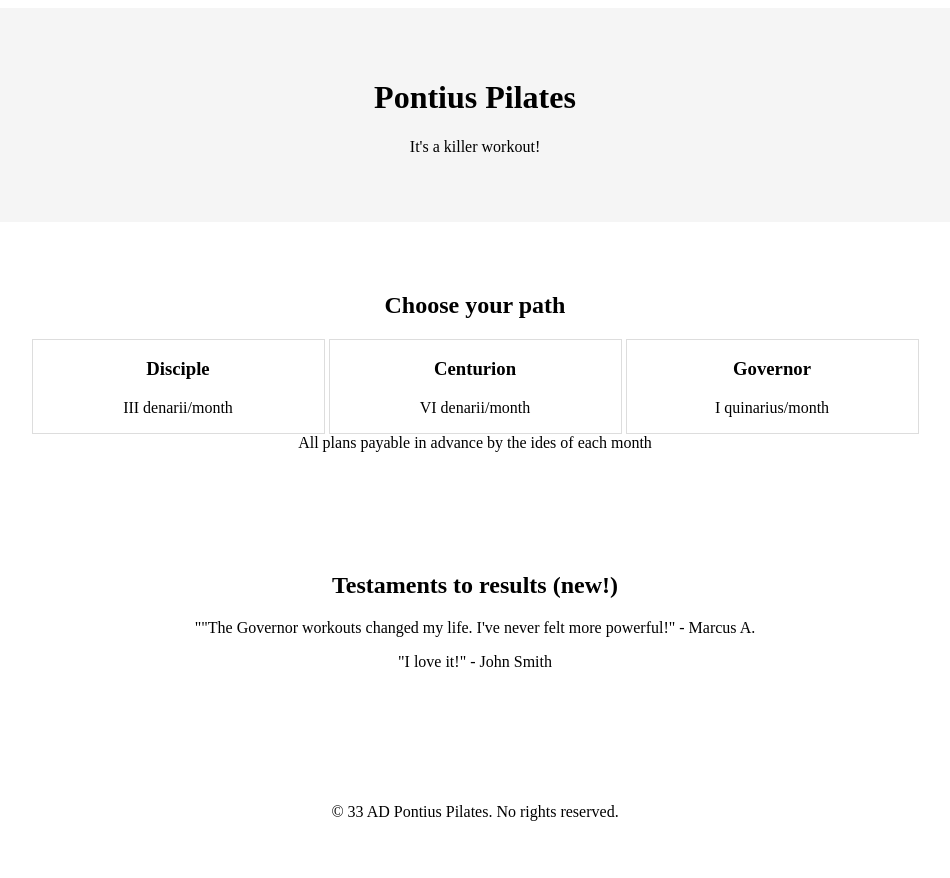
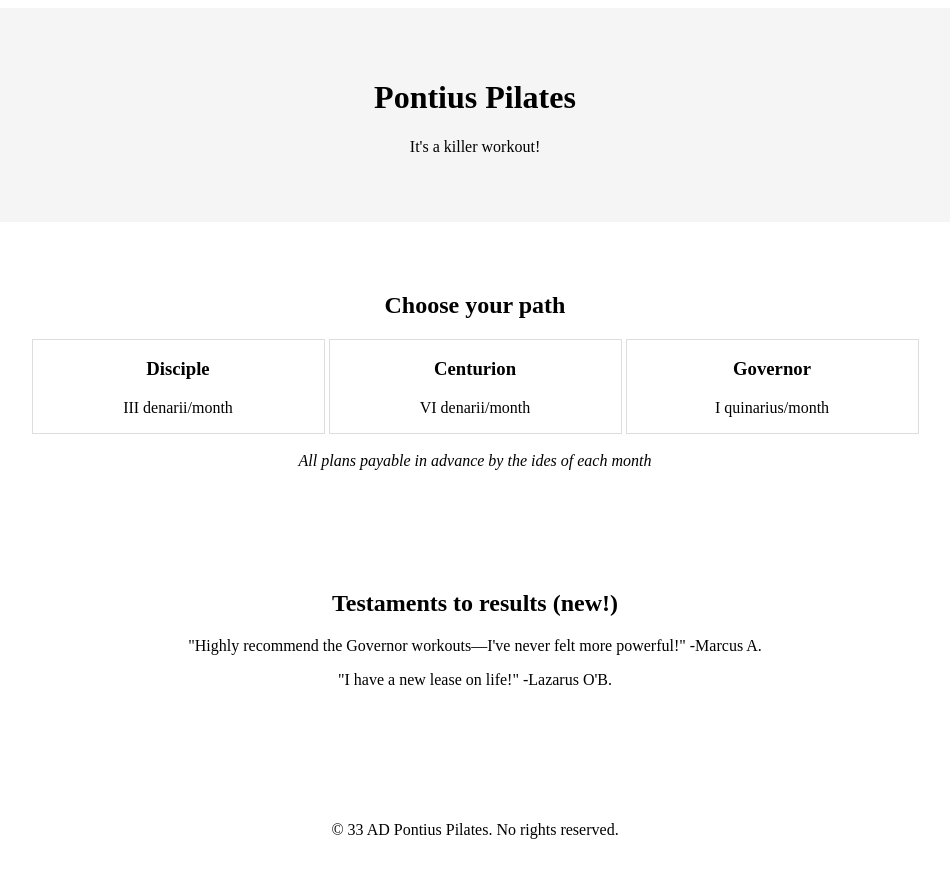
Before and after one commit to reedshea/pontius-pilates, a SvelteKit app: page / in a window 1280 px wide. Shown: the top 878 px of the page, without its empty margins (165-1115 px from the left). Built offline with nearby package versions, Linux system fonts and the light colour scheme.

Commit message:
small tweak

```diff
--- a/src/routes/+page.svelte
+++ b/src/routes/+page.svelte
@@ -51,13 +51,15 @@
     <p>I quinarius/month</p>
 
   </div>
-  <div>All plans payable in advance by the ides of each month</div>
+  <br>
+  <br>
+  <div><em>All plans payable in advance by the ides of each month</em></div>
 </div>
 
 <div class="testimonials">
   <h2>Testaments to results (new!)</h2>
-  <p>""The Governor workouts changed my life. I've never felt more powerful!" - Marcus A.</p>
-  <p>"I love it!" - John Smith</p>
+  <p>"Highly recommend the Governor workouts—I've never felt more powerful!" -Marcus A.</p>
+  <p>"I have a new lease on life!" -Lazarus O'B.</p>
 </div>
 
 <div class="footer">
```
